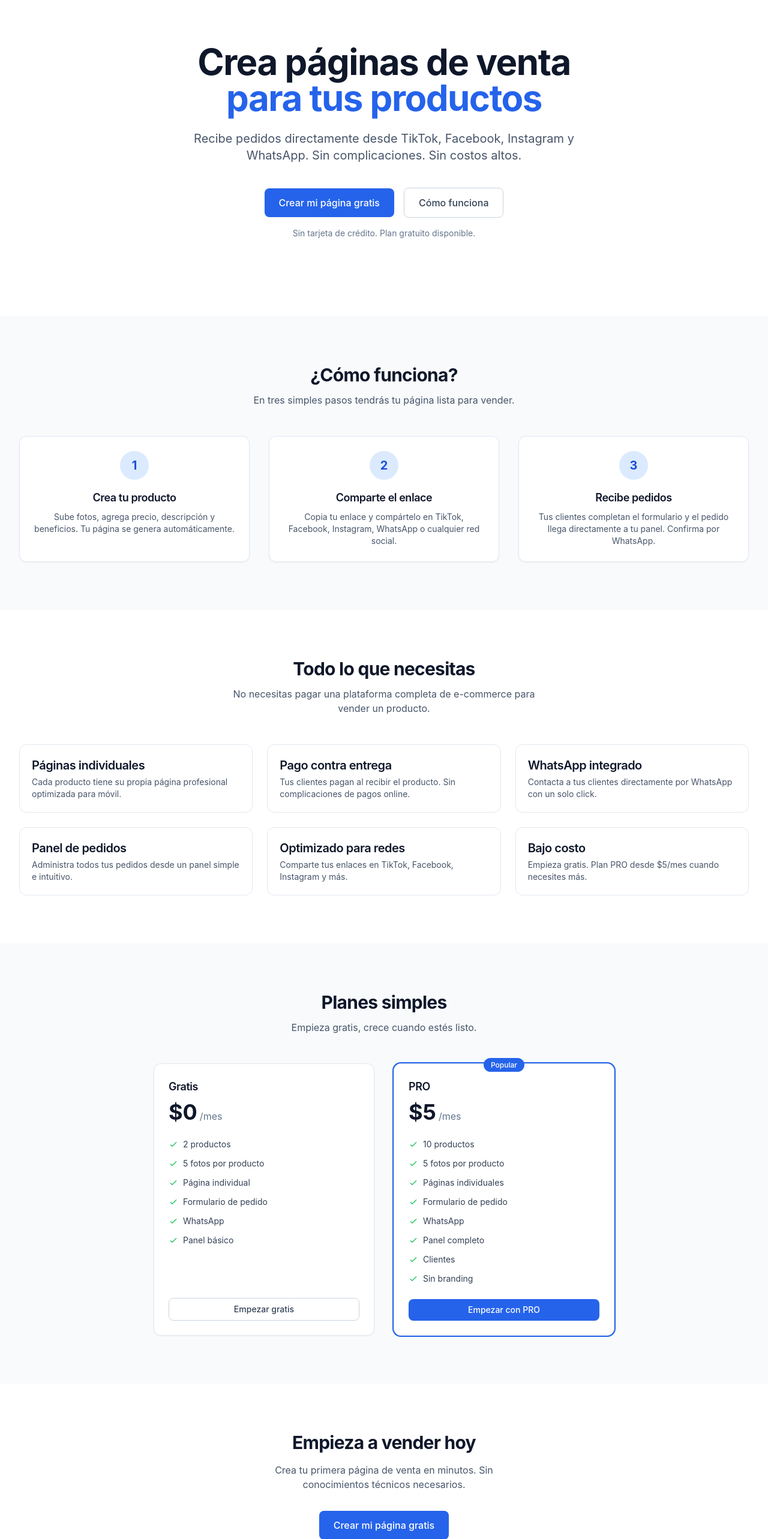
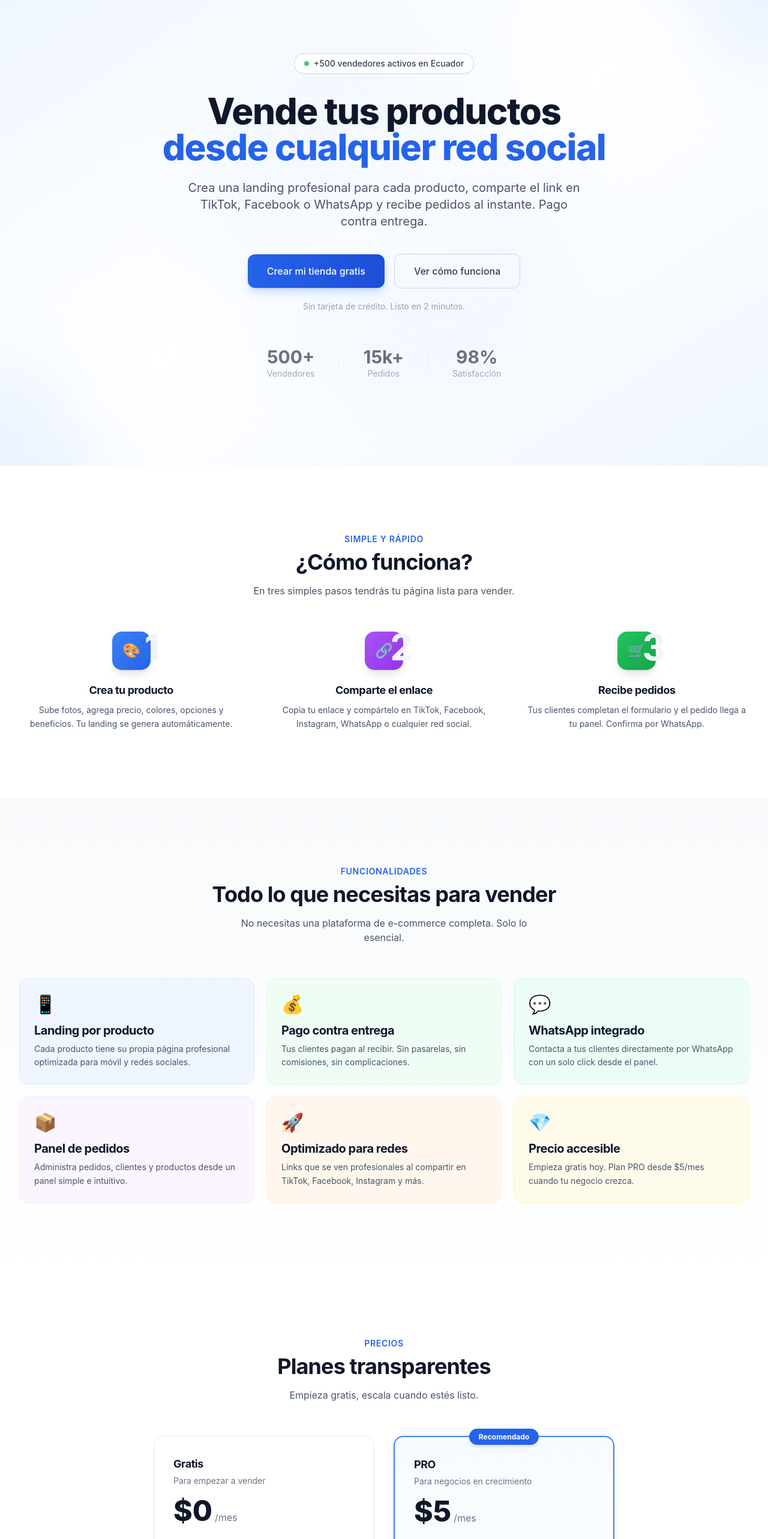
Before and after one commit to LuisRha/ventaexpress, a React (Vite) app: page / in a window 1280 px wide. Shown: the part 120-2686 px from the top of the page at 60% size. Built offline with nearby package versions, Linux system fonts and the light colour scheme; no server answers.

Commit message:
feat: rediseño landing page profesional con gradientes, testimonios, social proof y mejor visual

```diff
--- a/src/pages/public/LandingPage.tsx
+++ b/src/pages/public/LandingPage.tsx
@@ -1,103 +1,142 @@
 import { Link } from 'react-router-dom'
 import { Button } from '@/components/ui/Button'
-import { Card } from '@/components/ui/Card'
 import { APP_NAME } from '@/utils/constants'
 
 export function LandingPage() {
   return (
     <>
       {/* Hero */}
-      <section className="py-16 sm:py-24 lg:py-32">
-        <div className="container-app text-center">
-          <h1 className="text-4xl sm:text-5xl lg:text-6xl font-bold text-secondary-900 leading-tight">
-            Crea páginas de venta
+      <section className="relative overflow-hidden bg-gradient-to-br from-primary-50 via-white to-blue-50 py-20 sm:py-28 lg:py-36">
+        {/* Background decorations */}
+        <div className="absolute inset-0 overflow-hidden pointer-events-none">
+          <div className="absolute -top-40 -right-40 w-80 h-80 bg-primary-200/30 rounded-full blur-3xl" />
+          <div className="absolute -bottom-40 -left-40 w-80 h-80 bg-blue-200/30 rounded-full blur-3xl" />
+          <div className="absolute top-1/2 left-1/2 -translate-x-1/2 -translate-y-1/2 w-[600px] h-[600px] bg-primary-100/20 rounded-full blur-3xl" />
+        </div>
+
+        <div className="container-app text-center relative z-10">
+          {/* Badge */}
+          <div className="inline-flex items-center gap-2 bg-white border border-primary-200 rounded-full px-4 py-1.5 shadow-sm mb-8">
+            <span className="h-2 w-2 rounded-full bg-green-500 animate-pulse" />
+            <span className="text-xs sm:text-sm font-medium text-secondary-700">+500 vendedores activos en Ecuador</span>
+          </div>
+
+          <h1 className="text-4xl sm:text-5xl lg:text-6xl font-extrabold text-secondary-900 leading-[1.1] tracking-tight">
+            Vende tus productos
             <br />
-            <span className="text-primary-600">para tus productos</span>
+            <span className="bg-gradient-to-r from-primary-600 to-blue-600 bg-clip-text text-transparent">desde cualquier red social</span>
           </h1>
-          <p className="mt-6 text-lg sm:text-xl text-secondary-600 max-w-2xl mx-auto">
-            Recibe pedidos directamente desde TikTok, Facebook, Instagram y WhatsApp.
-            Sin complicaciones. Sin costos altos.
+          <p className="mt-6 text-base sm:text-lg lg:text-xl text-secondary-600 max-w-2xl mx-auto leading-relaxed">
+            Crea una landing profesional para cada producto, comparte el link en TikTok, Facebook o WhatsApp y recibe pedidos al instante. Pago contra entrega.
           </p>
           <div className="mt-10 flex flex-col sm:flex-row items-center justify-center gap-4">
             <Link to="/register">
-              <Button size="lg">
-                Crear mi página gratis
+              <Button size="lg" className="px-8 py-4 text-base shadow-lg shadow-primary-500/25 bg-gradient-to-r from-primary-600 to-primary-700 hover:from-primary-700 hover:to-primary-800 rounded-xl">
+                Crear mi tienda gratis
               </Button>
             </Link>
             <a href="#como-funciona">
-              <Button variant="outline" size="lg">
-                Cómo funciona
+              <Button variant="outline" size="lg" className="px-8 py-4 text-base rounded-xl border-secondary-300">
+                Ver cómo funciona
               </Button>
             </a>
           </div>
-          <p className="mt-4 text-sm text-secondary-500">
-            Sin tarjeta de crédito. Plan gratuito disponible.
+          <p className="mt-5 text-sm text-secondary-400">
+            Sin tarjeta de crédito. Listo en 2 minutos.
           </p>
+
+          {/* Social proof */}
+          <div className="mt-14 flex items-center justify-center gap-6 sm:gap-10 opacity-60">
+            <div className="text-center">
+              <p className="text-2xl sm:text-3xl font-bold text-secondary-900">500+</p>
+              <p className="text-xs sm:text-sm text-secondary-500">Vendedores</p>
+            </div>
+            <div className="h-8 w-px bg-secondary-200" />
+            <div className="text-center">
+              <p className="text-2xl sm:text-3xl font-bold text-secondary-900">15k+</p>
+              <p className="text-xs sm:text-sm text-secondary-500">Pedidos</p>
+            </div>
+            <div className="h-8 w-px bg-secondary-200" />
+            <div className="text-center">
+              <p className="text-2xl sm:text-3xl font-bold text-secondary-900">98%</p>
+              <p className="text-xs sm:text-sm text-secondary-500">Satisfacción</p>
+            </div>
+          </div>
         </div>
       </section>
 
       {/* How it works */}
-      <section id="como-funciona" className="py-16 sm:py-20 bg-secondary-50">
+      <section id="como-funciona" className="py-20 sm:py-28 bg-white">
         <div className="container-app">
-          <div className="text-center mb-12">
-            <h2 className="text-3xl font-bold text-secondary-900">¿Cómo funciona?</h2>
-            <p className="mt-3 text-secondary-600 max-w-lg mx-auto">
+          <div className="text-center mb-14">
+            <p className="text-sm font-semibold text-primary-600 uppercase tracking-wider mb-2">Simple y rápido</p>
+            <h2 className="text-3xl sm:text-4xl font-bold text-secondary-900">¿Cómo funciona?</h2>
+            <p className="mt-4 text-secondary-600 max-w-lg mx-auto">
               En tres simples pasos tendrás tu página lista para vender.
             </p>
           </div>
 
-          <div className="grid grid-cols-1 md:grid-cols-3 gap-8">
+          <div className="grid grid-cols-1 md:grid-cols-3 gap-8 lg:gap-12">
             {[
               {
                 step: '1',
+                icon: '🎨',
                 title: 'Crea tu producto',
-                description: 'Sube fotos, agrega precio, descripción y beneficios. Tu página se genera automáticamente.',
+                description: 'Sube fotos, agrega precio, colores, opciones y beneficios. Tu landing se genera automáticamente.',
+                color: 'from-blue-500 to-blue-600',
               },
               {
                 step: '2',
+                icon: '🔗',
                 title: 'Comparte el enlace',
                 description: 'Copia tu enlace y compártelo en TikTok, Facebook, Instagram, WhatsApp o cualquier red social.',
+                color: 'from-purple-500 to-purple-600',
               },
               {
                 step: '3',
+                icon: '🛒',
                 title: 'Recibe pedidos',
-                description: 'Tus clientes completan el formulario y el pedido llega directamente a tu panel. Confirma por WhatsApp.',
+                description: 'Tus clientes completan el formulario y el pedido llega a tu panel. Confirma por WhatsApp.',
+                color: 'from-green-500 to-green-600',
               },
             ].map((item) => (
-              <Card key={item.step} className="text-center">
-                <div className="h-12 w-12 rounded-full bg-primary-100 text-primary-700 font-bold text-xl flex items-center justify-center mx-auto mb-4">
-                  {item.step}
+              <div key={item.step} className="relative text-center group">
+                <div className={`h-16 w-16 rounded-2xl bg-gradient-to-br ${item.color} text-white text-2xl flex items-center justify-center mx-auto mb-5 shadow-lg group-hover:scale-110 transition-transform`}>
+                  {item.icon}
                 </div>
-                <h3 className="text-lg font-semibold text-secondary-900 mb-2">{item.title}</h3>
-                <p className="text-sm text-secondary-600">{item.description}</p>
-              </Card>
+                <span className="absolute top-0 right-1/2 translate-x-12 -translate-y-1 text-6xl font-bold text-secondary-100 pointer-events-none">{item.step}</span>
+                <h3 className="text-lg font-bold text-secondary-900 mb-2">{item.title}</h3>
+                <p className="text-sm text-secondary-600 leading-relaxed">{item.description}</p>
+              </div>
             ))}
           </div>
         </div>
       </section>
 
       {/* Features */}
-      <section className="py-16 sm:py-20">
+      <section className="py-20 sm:py-28 bg-gradient-to-b from-secondary-50 to-white">
         <div className="container-app">
-          <div className="text-center mb-12">
-            <h2 className="text-3xl font-bold text-secondary-900">Todo lo que necesitas</h2>
-            <p className="mt-3 text-secondary-600 max-w-lg mx-auto">
-              No necesitas pagar una plataforma completa de e-commerce para vender un producto.
+          <div className="text-center mb-14">
+            <p className="text-sm font-semibold text-primary-600 uppercase tracking-wider mb-2">Funcionalidades</p>
+            <h2 className="text-3xl sm:text-4xl font-bold text-secondary-900">Todo lo que necesitas para vender</h2>
+            <p className="mt-4 text-secondary-600 max-w-lg mx-auto">
+              No necesitas una plataforma de e-commerce completa. Solo lo esencial.
             </p>
           </div>
 
-          <div className="grid grid-cols-1 sm:grid-cols-2 lg:grid-cols-3 gap-6">
+          <div className="grid grid-cols-1 sm:grid-cols-2 lg:grid-cols-3 gap-5">
             {[
-              { title: 'Páginas individuales', desc: 'Cada producto tiene su propia página profesional optimizada para móvil.' },
-              { title: 'Pago contra entrega', desc: 'Tus clientes pagan al recibir el producto. Sin complicaciones de pagos online.' },
-              { title: 'WhatsApp integrado', desc: 'Contacta a tus clientes directamente por WhatsApp con un solo click.' },
-              { title: 'Panel de pedidos', desc: 'Administra todos tus pedidos desde un panel simple e intuitivo.' },
-              { title: 'Optimizado para redes', desc: 'Comparte tus enlaces en TikTok, Facebook, Instagram y más.' },
-              { title: 'Bajo costo', desc: 'Empieza gratis. Plan PRO desde $5/mes cuando necesites más.' },
+              { icon: '📱', title: 'Landing por producto', desc: 'Cada producto tiene su propia página profesional optimizada para móvil y redes sociales.', accent: 'bg-blue-50 border-blue-100' },
+              { icon: '💰', title: 'Pago contra entrega', desc: 'Tus clientes pagan al recibir. Sin pasarelas, sin comisiones, sin complicaciones.', accent: 'bg-green-50 border-green-100' },
+              { icon: '💬', title: 'WhatsApp integrado', desc: 'Contacta a tus clientes directamente por WhatsApp con un solo click desde el panel.', accent: 'bg-emerald-50 border-emerald-100' },
+              { icon: '📦', title: 'Panel de pedidos', desc: 'Administra pedidos, clientes y productos desde un panel simple e intuitivo.', accent: 'bg-purple-50 border-purple-100' },
+              { icon: '🚀', title: 'Optimizado para redes', desc: 'Links que se ven profesionales al compartir en TikTok, Facebook, Instagram y más.', accent: 'bg-orange-50 border-orange-100' },
+              { icon: '💎', title: 'Precio accesible', desc: 'Empieza gratis hoy. Plan PRO desde $5/mes cuando tu negocio crezca.', accent: 'bg-amber-50 border-amber-100' },
             ].map((feature) => (
-              <div key={feature.title} className="p-5 rounded-xl border border-secondary-200 hover:border-primary-200 hover:bg-primary-50/30 transition-colors">
-                <h4 className="font-semibold text-secondary-900 mb-1">{feature.title}</h4>
-                <p className="text-sm text-secondary-600">{feature.desc}</p>
+              <div key={feature.title} className={`p-6 rounded-2xl border ${feature.accent} hover:shadow-md transition-all duration-300 hover:-translate-y-1`}>
+                <span className="text-3xl mb-3 block">{feature.icon}</span>
+                <h4 className="font-bold text-secondary-900 mb-1.5">{feature.title}</h4>
+                <p className="text-sm text-secondary-600 leading-relaxed">{feature.desc}</p>
               </div>
             ))}
           </div>
@@ -105,36 +144,38 @@ export function LandingPage() {
       </section>
 
       {/* Pricing */}
-      <section id="planes" className="py-16 sm:py-20 bg-secondary-50">
+      <section id="planes" className="py-20 sm:py-28 bg-white">
         <div className="container-app">
-          <div className="text-center mb-12">
-            <h2 className="text-3xl font-bold text-secondary-900">Planes simples</h2>
-            <p className="mt-3 text-secondary-600">
-              Empieza gratis, crece cuando estés listo.
+          <div className="text-center mb-14">
+            <p className="text-sm font-semibold text-primary-600 uppercase tracking-wider mb-2">Precios</p>
+            <h2 className="text-3xl sm:text-4xl font-bold text-secondary-900">Planes transparentes</h2>
+            <p className="mt-4 text-secondary-600">
+              Empieza gratis, escala cuando estés listo.
             </p>
           </div>
 
           <div className="grid grid-cols-1 md:grid-cols-2 gap-8 max-w-3xl mx-auto">
             {/* Free */}
-            <Card className="flex flex-col">
+            <div className="flex flex-col p-8 rounded-2xl border border-secondary-200 bg-white hover:shadow-lg transition-shadow">
               <div className="mb-6">
-                <h3 className="text-lg font-semibold text-secondary-900">Gratis</h3>
-                <div className="mt-2">
-                  <span className="text-4xl font-bold text-secondary-900">$0</span>
+                <h3 className="text-lg font-bold text-secondary-900">Gratis</h3>
+                <p className="text-sm text-secondary-500 mt-1">Para empezar a vender</p>
+                <div className="mt-4">
+                  <span className="text-5xl font-extrabold text-secondary-900">$0</span>
                   <span className="text-secondary-500 ml-1">/mes</span>
                 </div>
               </div>
-              <ul className="space-y-3 flex-1 mb-6">
+              <ul className="space-y-3.5 flex-1 mb-8">
                 {[
                   '2 productos',
                   '5 fotos por producto',
-                  'Página individual',
+                  'Landing profesional',
                   'Formulario de pedido',
-                  'WhatsApp',
+                  'Contacto WhatsApp',
                   'Panel básico',
                 ].map((feature) => (
-                  <li key={feature} className="flex items-center gap-2 text-sm text-secondary-700">
-                    <svg className="h-4 w-4 text-success-500 flex-shrink-0" fill="none" viewBox="0 0 24 24" stroke="currentColor">
+                  <li key={feature} className="flex items-center gap-3 text-sm text-secondary-700">
+                    <svg className="h-5 w-5 text-success-500 flex-shrink-0" fill="none" viewBox="0 0 24 24" stroke="currentColor">
                       <path strokeLinecap="round" strokeLinejoin="round" strokeWidth={2} d="M5 13l4 4L19 7" />
                     </svg>
                     {feature}
@@ -142,39 +183,40 @@ export function LandingPage() {
                 ))}
               </ul>
               <Link to="/register">
-                <Button variant="outline" fullWidth>
+                <Button variant="outline" fullWidth className="py-3 rounded-xl text-sm font-semibold">
                   Empezar gratis
                 </Button>
               </Link>
-            </Card>
+            </div>
 
             {/* PRO */}
-            <Card className="flex flex-col ring-2 ring-primary-600 relative">
-              <div className="absolute -top-3 left-1/2 -translate-x-1/2">
-                <span className="bg-primary-600 text-white text-xs font-medium px-3 py-1 rounded-full">
-                  Popular
+            <div className="flex flex-col p-8 rounded-2xl border-2 border-primary-500 bg-gradient-to-b from-primary-50/50 to-white relative shadow-xl shadow-primary-500/10">
+              <div className="absolute -top-3.5 left-1/2 -translate-x-1/2">
+                <span className="bg-gradient-to-r from-primary-600 to-blue-600 text-white text-xs font-bold px-4 py-1.5 rounded-full shadow-md">
+                  Recomendado
                 </span>
               </div>
               <div className="mb-6">
-                <h3 className="text-lg font-semibold text-secondary-900">PRO</h3>
-                <div className="mt-2">
-                  <span className="text-4xl font-bold text-secondary-900">$5</span>
+                <h3 className="text-lg font-bold text-secondary-900">PRO</h3>
+                <p className="text-sm text-secondary-500 mt-1">Para negocios en crecimiento</p>
+                <div className="mt-4">
+                  <span className="text-5xl font-extrabold text-secondary-900">$5</span>
                   <span className="text-secondary-500 ml-1">/mes</span>
                 </div>
               </div>
-              <ul className="space-y-3 flex-1 mb-6">
+              <ul className="space-y-3.5 flex-1 mb-8">
                 {[
                   '10 productos',
                   '5 fotos por producto',
-                  'Páginas individuales',
+                  'Landings profesionales',
                   'Formulario de pedido',
-                  'WhatsApp',
+                  'Contacto WhatsApp',
                   'Panel completo',
-                  'Clientes',
-                  'Sin branding',
+                  'Base de clientes',
+                  'Sin branding de VentaXpres',
                 ].map((feature) => (
-                  <li key={feature} className="flex items-center gap-2 text-sm text-secondary-700">
-                    <svg className="h-4 w-4 text-success-500 flex-shrink-0" fill="none" viewBox="0 0 24 24" stroke="currentColor">
+                  <li key={feature} className="flex items-center gap-3 text-sm text-secondary-700">
+                    <svg className="h-5 w-5 text-primary-500 flex-shrink-0" fill="none" viewBox="0 0 24 24" stroke="currentColor">
                       <path strokeLinecap="round" strokeLinejoin="round" strokeWidth={2} d="M5 13l4 4L19 7" />
                     </svg>
                     {feature}
@@ -182,34 +224,70 @@ export function LandingPage() {
                 ))}
               </ul>
               <Link to="/register">
-                <Button fullWidth>
+                <Button fullWidth className="py-3 rounded-xl text-sm font-semibold shadow-lg shadow-primary-500/25 bg-gradient-to-r from-primary-600 to-primary-700">
                   Empezar con PRO
                 </Button>
               </Link>
-            </Card>
+            </div>
           </div>
         </div>
       </section>
 
-      {/* CTA */}
-      <section className="py-16 sm:py-20">
-        <div className="container-app text-center">
-          <h2 className="text-3xl font-bold text-secondary-900 mb-4">
-            Empieza a vender hoy
+      {/* Testimonials / Trust */}
+      <section className="py-16 sm:py-20 bg-secondary-900 text-white">
+        <div className="container-app">
+          <div className="text-center mb-12">
+            <h2 className="text-2xl sm:text-3xl font-bold">Lo que dicen nuestros vendedores</h2>
+          </div>
+          <div className="grid grid-cols-1 md:grid-cols-3 gap-6 max-w-5xl mx-auto">
+            {[
+              { name: 'María G.', city: 'Quito', text: 'Empecé a vender billeteras por TikTok y en una semana ya tenía 20 pedidos. Súper fácil de usar.' },
+              { name: 'Carlos R.', city: 'Guayaquil', text: 'Antes usaba solo WhatsApp para vender. Ahora con VentaXpres todo es más organizado y profesional.' },
+              { name: 'Ana P.', city: 'Cuenca', text: 'El pago contra entrega es perfecto para Ecuador. Mis clientes confían más y yo vendo más.' },
+            ].map((t, i) => (
+              <div key={i} className="bg-white/10 backdrop-blur-sm rounded-2xl p-6 border border-white/10">
+                <div className="flex text-yellow-400 text-sm mb-3">★★★★★</div>
+                <p className="text-sm text-secondary-200 leading-relaxed mb-4">"{t.text}"</p>
+                <div className="flex items-center gap-2">
+                  <div className="h-8 w-8 rounded-full bg-white/20 flex items-center justify-center">
+                    <span className="text-xs font-bold text-white">{t.name[0]}</span>
+                  </div>
+                  <div>
+                    <p className="text-sm font-medium text-white">{t.name}</p>
+                    <p className="text-2xs text-secondary-400">{t.city}</p>
+                  </div>
+                </div>
+              </div>
+            ))}
+          </div>
+        </div>
+      </section>
+
+      {/* Final CTA */}
+      <section className="py-20 sm:py-28 bg-gradient-to-br from-primary-600 via-primary-700 to-blue-700 relative overflow-hidden">
+        <div className="absolute inset-0 pointer-events-none">
+          <div className="absolute top-0 right-0 w-96 h-96 bg-white/5 rounded-full blur-3xl" />
+          <div className="absolute bottom-0 left-0 w-96 h-96 bg-blue-400/10 rounded-full blur-3xl" />
+        </div>
+        <div className="container-app text-center relative z-10">
+          <h2 className="text-3xl sm:text-4xl font-bold text-white mb-4">
+            Empieza a vender hoy mismo
           </h2>
-          <p className="text-secondary-600 max-w-md mx-auto mb-8">
-            Crea tu primera página de venta en minutos. Sin conocimientos técnicos necesarios.
+          <p className="text-primary-100 max-w-md mx-auto mb-8 text-base sm:text-lg">
+            Crea tu primera landing de venta en minutos. Sin conocimientos técnicos. Sin riesgo.
           </p>
           <Link to="/register">
-            <Button size="lg">
-              Crear mi página gratis
+            <Button size="lg" className="px-10 py-4 text-base bg-white text-primary-700 hover:bg-primary-50 rounded-xl shadow-xl font-bold">
+              Crear mi tienda gratis
             </Button>
           </Link>
+          <p className="mt-4 text-sm text-primary-200">
+            Únete a más de 500 vendedores en Ecuador
+          </p>
         </div>
       </section>
     </>
   )
 }
 
-// Suppress unused variable warning for APP_NAME in build
 void APP_NAME
```
